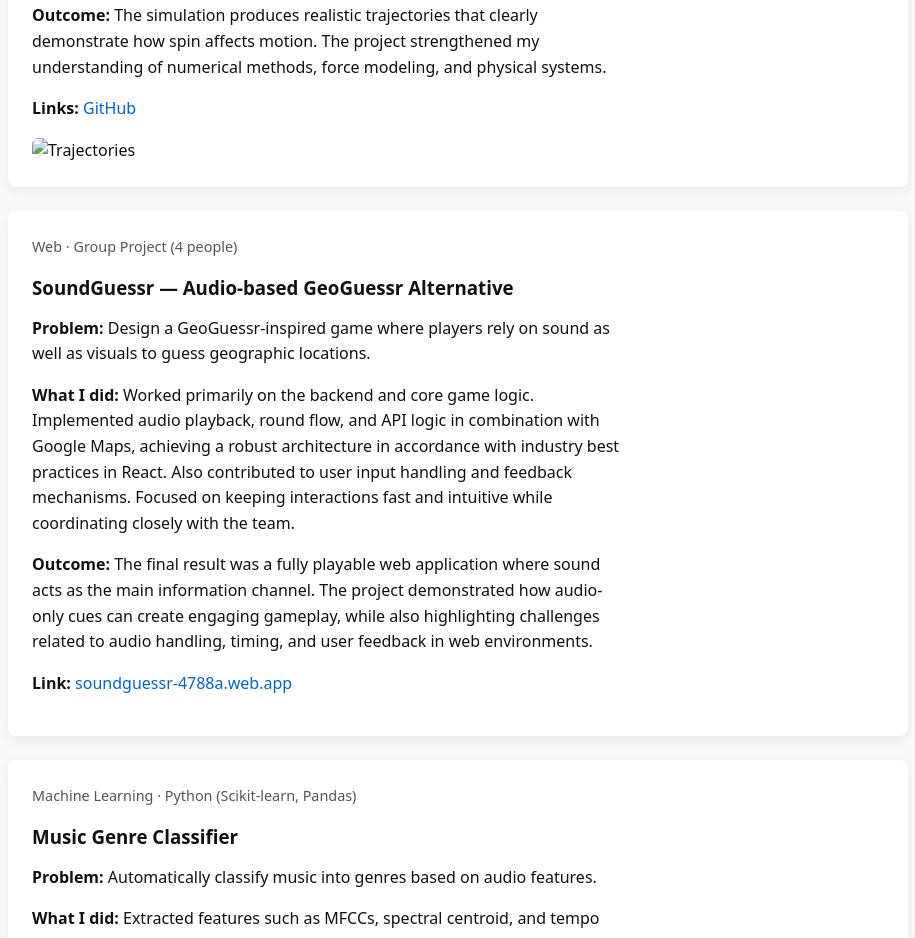
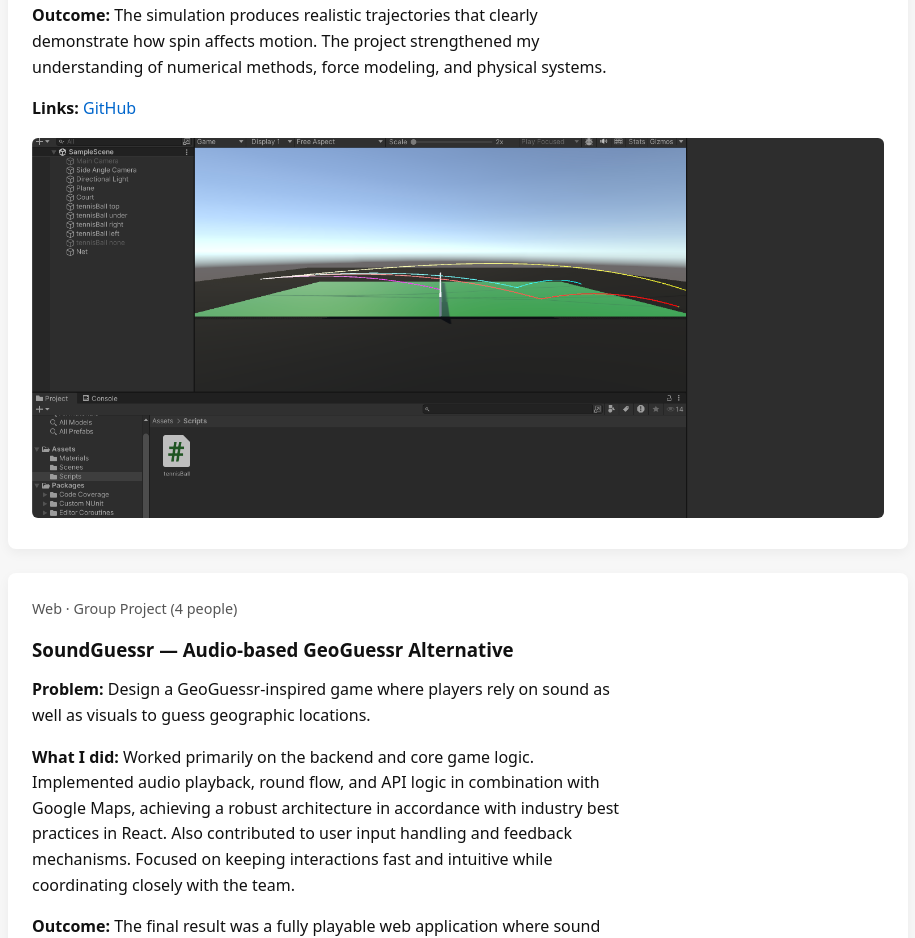
Before and after one commit to albinspe/portfolio, a plain HTML site: page index.html in a window 1280 px wide. Shown: the part 890-1828 px from the top of the page, without its empty margins (182-1097 px from the left). Drawn offline with Linux system fonts and the light colour scheme.

Commit message:
Update index.html

```diff
--- a/index.html
+++ b/index.html
@@ -101,7 +101,7 @@
     <a href="https://github.com/albinspe/ModSimProjekt-main.git" target="_blank">GitHub</a>
   </p>
 
-  <img src="../image_portfolio.png" alt="Trajectories" style="max-width:100%; border-radius:6px;">
+  <img src="tennisSimulation.png" alt="Trajectories" style="max-width:100%; border-radius:6px;">
 </div>
 
     <div class="project">
```
